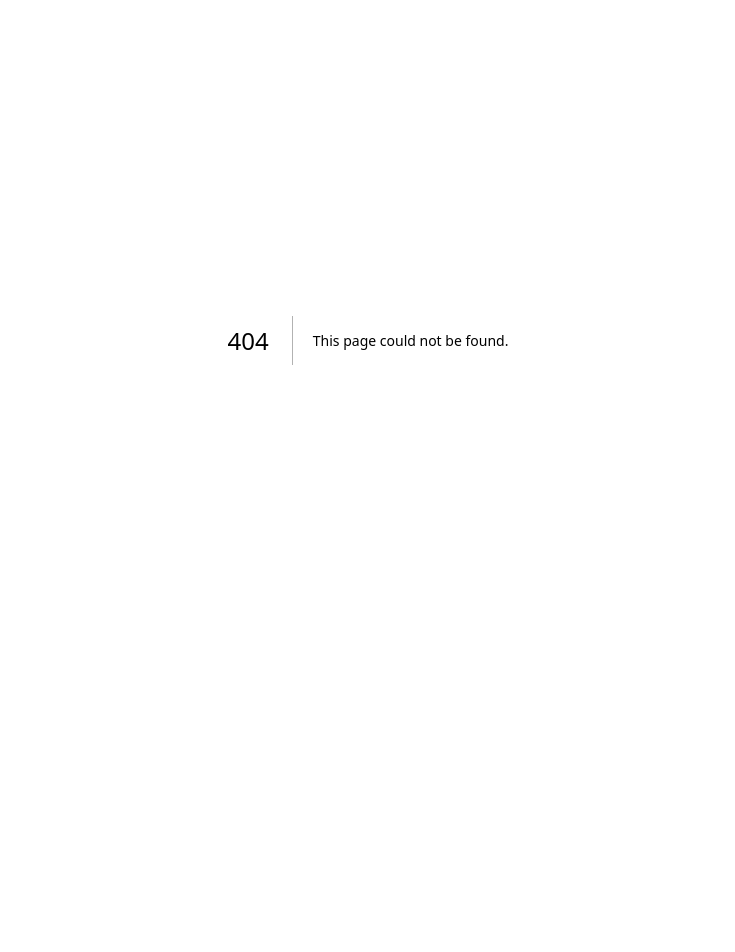
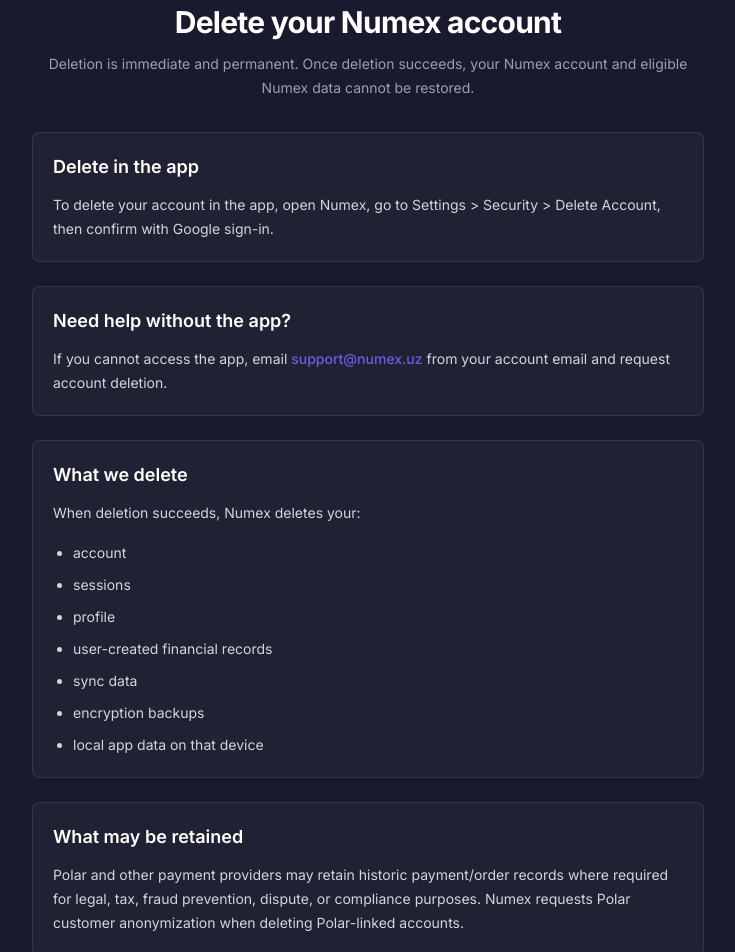
Before and after one commit to novda-union/numex-checkout, a Next.js app: page /delete-account in a window 1280 px wide. Before the commit this address had no page. Shown: the part 160-1112 px from the top of the page, without its empty margins (272-1007 px from the left). Before the commit the page ends 964 px from the top, so only its background shows below. Built offline with nearby package versions, Linux system fonts and the light colour scheme.

Commit message:
feat: add account deletion page

```diff
--- /dev/null
+++ b/app/delete-account/page.tsx
@@ -0,0 +1,81 @@
+import type { Metadata } from "next";
+
+export const metadata: Metadata = {
+  title: "Delete Your Numex Account",
+  description: "How to permanently delete your Numex account and data.",
+};
+
+const deletedItems = [
+  "account",
+  "sessions",
+  "profile",
+  "user-created financial records",
+  "sync data",
+  "encryption backups",
+  "local app data on that device",
+];
+
+export default function DeleteAccountPage() {
+  return (
+    <div className="w-full max-w-2xl mt-8 text-left">
+      <div className="mb-8 text-center">
+        <p className="text-sm font-semibold text-[#6C5CE7] mb-3">Numex</p>
+        <h1 className="text-3xl font-bold tracking-tight mb-3">
+          Delete your Numex account
+        </h1>
+        <p className="text-sm leading-6 text-gray-400">
+          Deletion is immediate and permanent. Once deletion succeeds, your
+          Numex account and eligible Numex data cannot be restored.
+        </p>
+      </div>
+
+      <div className="space-y-6">
+        <section className="rounded-lg border border-white/10 bg-white/[0.03] p-5">
+          <h2 className="text-lg font-semibold mb-3">Delete in the app</h2>
+          <p className="text-sm leading-6 text-gray-300">
+            To delete your account in the app, open Numex, go to Settings &gt;
+            Security &gt; Delete Account, then confirm with Google sign-in.
+          </p>
+        </section>
+
+        <section className="rounded-lg border border-white/10 bg-white/[0.03] p-5">
+          <h2 className="text-lg font-semibold mb-3">
+            Need help without the app?
+          </h2>
+          <p className="text-sm leading-6 text-gray-300">
+            If you cannot access the app, email{" "}
+            <a
+              href="mailto:support@numex.uz"
+              className="font-medium text-[#6C5CE7] hover:underline"
+            >
+              support@numex.uz
+            </a>{" "}
+            from your account email and request account deletion.
+          </p>
+        </section>
+
+        <section className="rounded-lg border border-white/10 bg-white/[0.03] p-5">
+          <h2 className="text-lg font-semibold mb-3">What we delete</h2>
+          <p className="text-sm leading-6 text-gray-300 mb-4">
+            When deletion succeeds, Numex deletes your:
+          </p>
+          <ul className="list-disc space-y-2 pl-5 text-sm leading-6 text-gray-300">
+            {deletedItems.map((item) => (
+              <li key={item}>{item}</li>
+            ))}
+          </ul>
+        </section>
+
+        <section className="rounded-lg border border-white/10 bg-white/[0.03] p-5">
+          <h2 className="text-lg font-semibold mb-3">What may be retained</h2>
+          <p className="text-sm leading-6 text-gray-300">
+            Polar and other payment providers may retain historic payment/order
+            records where required for legal, tax, fraud prevention, dispute, or
+            compliance purposes. Numex requests Polar customer anonymization
+            when deleting Polar-linked accounts.
+          </p>
+        </section>
+      </div>
+    </div>
+  );
+}
--- a/app/globals.css
+++ b/app/globals.css
@@ -1,6 +1,6 @@
+@import url('https://fonts.googleapis.com/css2?family=Inter:wght@400;500;600;700&display=swap');
+
 @import "tailwindcss";
-
-@import url('https://fonts.googleapis.com/css2?family=Inter:wght@400;500;600;700&display=swap');
 
 :root {
   --brand-primary: #6C5CE7;
--- a/app/page.tsx
+++ b/app/page.tsx
@@ -1,5 +1,3 @@
-import { redirect } from "next/navigation";
-
 // Root redirects to app store or a landing; for now just shows a placeholder.
 export default function Home() {
   return (
--- a/app/subscribe/cancel/page.tsx
+++ b/app/subscribe/cancel/page.tsx
@@ -1,6 +1,4 @@
 "use client";
-
-import Link from "next/link";
 
 const APP_SCHEME = process.env.NEXT_PUBLIC_APP_SCHEME ?? "numex";
 
--- a/app/subscribe/success/page.tsx
+++ b/app/subscribe/success/page.tsx
@@ -15,7 +15,7 @@
         </svg>
       </div>
 
-      <h1 className="text-2xl font-bold mb-2">You're now Pro!</h1>
+      <h1 className="text-2xl font-bold mb-2">You&apos;re now Pro!</h1>
       <p className="text-gray-400 text-sm mb-8">
         Your Numex Pro subscription is active. Enjoy unlimited voice transactions,
         AI insights, and all premium features.
```
